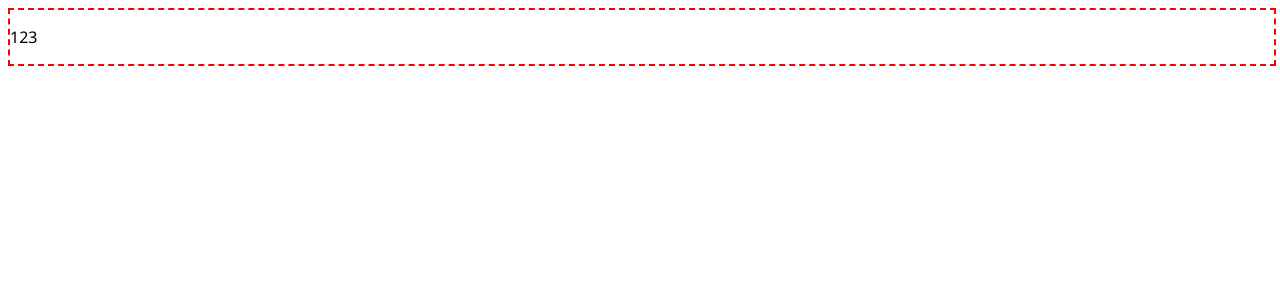
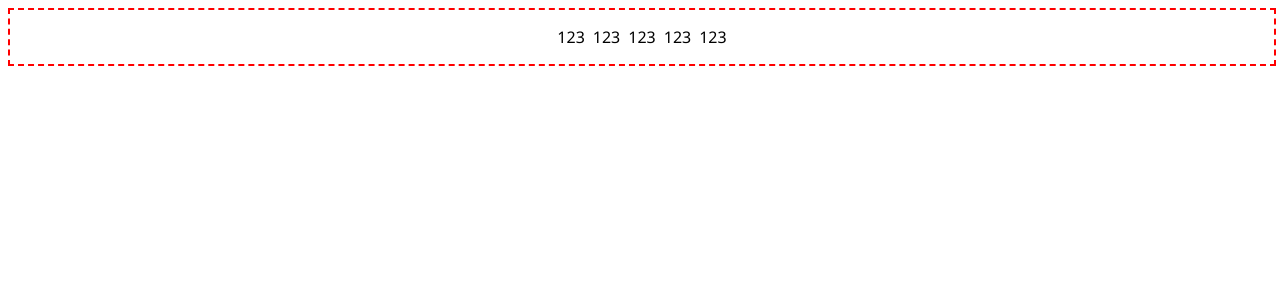
Before and after one commit to HyperboreaHQ/hyperbloomui, a Vue app: page / in a window 1280 px wide. Shown: the top 300 px of the page. Built offline with nearby package versions, Linux system fonts and the light colour scheme.

Commit message:
feat: implemented `HorizontalBox`

```diff
--- a/preview/PreviewApp.vue
+++ b/preview/PreviewApp.vue
@@ -1,9 +1,18 @@
 <script setup>
-    import { App } from '../src/index';
+    import {
+        App,
+        HorizontalBox
+    } from '../src/index';
 </script>
 
 <template>
     <App accentColor="red">
-        <p>123</p>
+        <HorizontalBox justify="center" spacing="8px">
+            <p>123</p>
+            <p>123</p>
+            <p>123</p>
+            <p>123</p>
+            <p>123</p>
+        </HorizontalBox>
     </App>
 </template>
--- a/src/layouts/App.vue
+++ b/src/layouts/App.vue
@@ -1,7 +1,8 @@
 <script async setup>
     import { defineProps } from 'vue';
+    import { loadTheme } from '../themes/index';
+
     import state from '../state';
-    import { loadTheme } from '../themes/index';
 
     const props = defineProps({
         theme: String,
@@ -29,6 +30,7 @@
 
 <template>
     <div
+        aria-component-id="app"
         :style="`--hyperbloomui--colors--accent: ${state.hyperbloomui.theme.colors.accent};`"
         :class="`hyperbloomui--app hyperbloomui--${state.hyperbloomui.theme.name}--app`"
     >
--- a/src/layouts/HorizontalBox.vue
+++ b/src/layouts/HorizontalBox.vue
@@ -1,11 +1,33 @@
 <script setup>
-    import { ref } from 'vue';
+    import { defineProps } from 'vue';
+    import state from '../state';
 
-    const count = ref(0);
+    const props = defineProps({
+        spacing: Number,
+        margin: String,
+        padding: String,
+        justify: String
+    });
 </script>
 
+<style lang="sass">
+    .hyperbloomui--horizontal-box
+        display: flex
+        flex-direction: row
+        flex-wrap: nowrap
+</style>
+
 <template>
-    <div>
-
+    <div
+        aria-component-id="horizontal-box"
+        :style="`
+            gap: ${props.spacing ?? '0px'};
+            margin: ${props.margin ?? '0px'};
+            padding: ${props.padding ?? '0px'};
+            justify-content: ${props.justify ?? 'left'};
+        `"
+        :class="`hyperbloomui--horizontal-box hyperbloomui--${state.hyperbloomui.theme.name}--horizontal-box`"
+    >
+        <slot />
     </div>
 </template>
```
